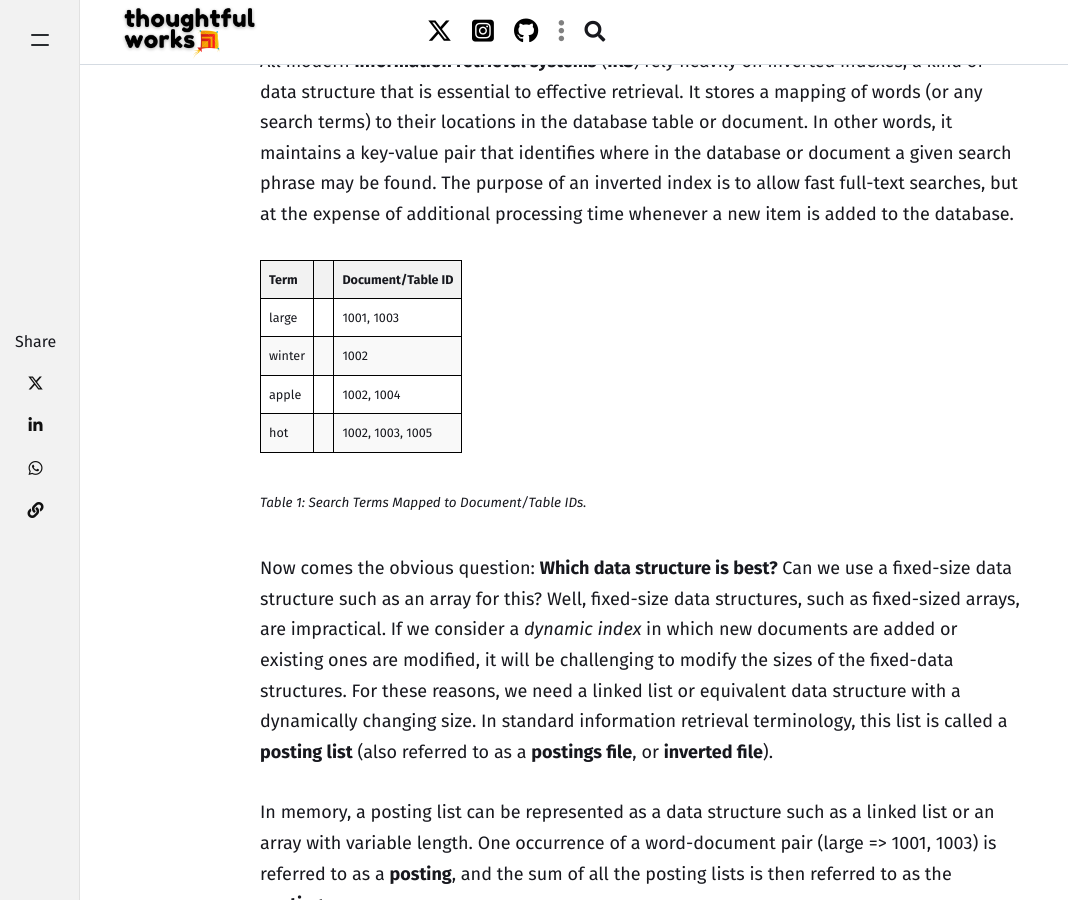
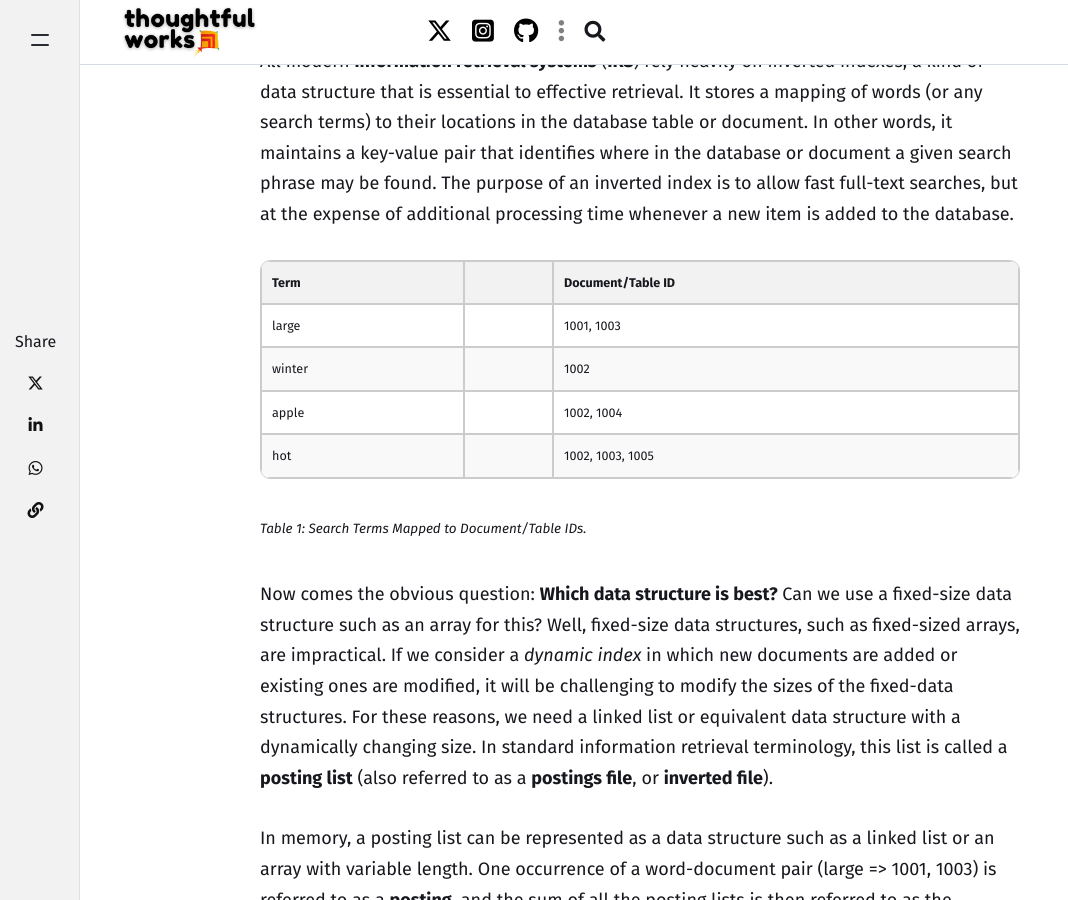
Before and after one commit to thoughtfulworks/thoughtfulworks.github.io, a Jekyll site: the page built from _posts/data/database/concepts/2022-12-26-inverted-index.markdown, in a window 1280 px wide and 900 px high, scrolled down 746 px. Shown: the whole window, without its empty margins (0-1068 px from the left). Built offline with Jekyll 4.4.1, drawn with Linux system fonts in a browser that asks for light colours; nearby versions of some CDN libraries; comment, search, counter and statistics services are not loaded.

Commit message:
Border style changed

```diff
--- a/assets/css/theme.scss
+++ b/assets/css/theme.scss
@@ -1345,15 +1345,25 @@ ol {
 
 /* Table styles */
 table {
-    border-collapse: collapse;
+    // border-collapse: collapse;
+    border-collapse: separate;
+    border-spacing: 0;
+    width: 100%;
+    border: 1px solid #ccc;
+    border-radius: 10px;
+    overflow: hidden;
+
     margin-top: 30px;
     margin-bottom: 40px;
     font-size: 70%;
 }
 
 th, td {
-    border: 1px solid black;
+    // border: 1px solid black;
     padding: 8px;
+    border: 0.5px solid #ccc;
+    padding: 10px;
+    text-align: left;
 }
 
 /* Optional: Add more styling to your table headers and rows */
@@ -1364,6 +1374,7 @@ th {
 
 tr:nth-child(even) {
     background-color: #f9f9f9;
+    border-bottom: none;
 }
 
 tr:hover {
```
Also changed, not shown: 1 other file.
